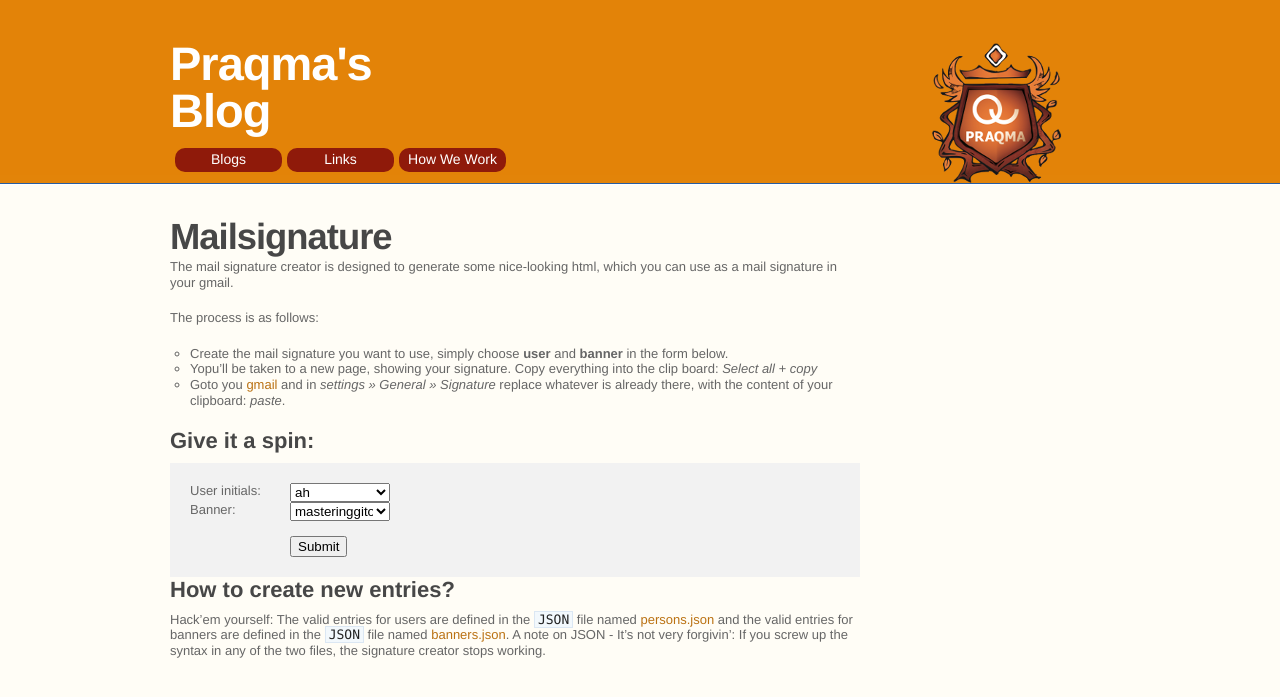
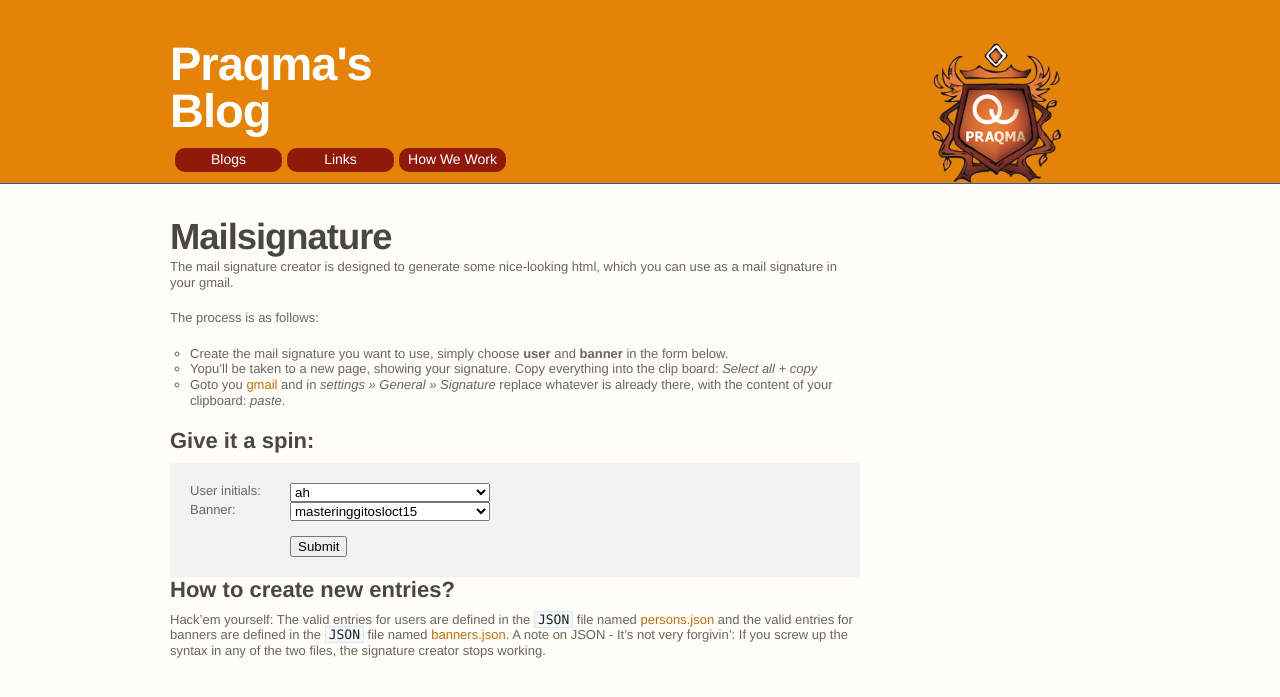
Before and after one commit to lakruzz/blogs, a Jekyll site: the page built from mailsignature/index.md, in a window 1280 px wide. Shown: the top 697 px of the page. Built offline with Jekyll 4.4.1, drawn with Linux system fonts in a browser that asks for light colours; some web fonts are replaced.

Commit message:
option select width

```diff
--- a/mailsignature/index.md
+++ b/mailsignature/index.md
@@ -18,7 +18,7 @@ The process is as follows:
 
 <form action="./create.html" method="get">
   <div style="width: 100px;display: block;float: left;">User initials:</div>
-  <select id="user-options" type="text" name="user" style="width:100px;">
+  <select id="user-options" type="text" name="user" style="width:200px;">
     <script type="text/javascript">
        $.getJSON('./persons.json', function(persons) {
          for (var user in persons) {
@@ -29,7 +29,7 @@ The process is as follows:
  </select>
 <br>
   <div style="width: 100px;display: block;float: left;">Banner:</div>
-  <select id="banner-options" type="text" name="banner" style="width:100px;">
+  <select id="banner-options" type="text" name="banner" style="width:200px;">
   <script type="text/javascript">
      $.getJSON('./banners.json', function(designs) {
        for (var design in designs) {
```
